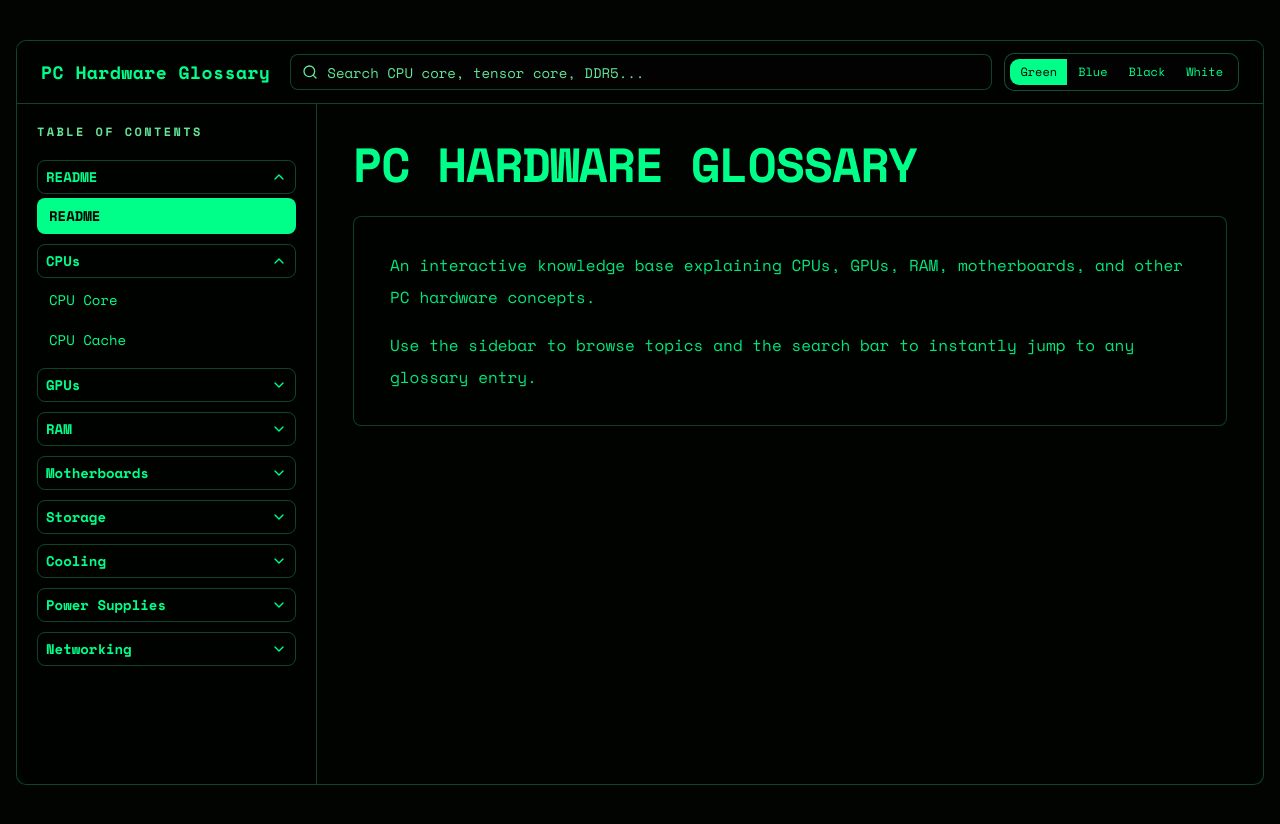
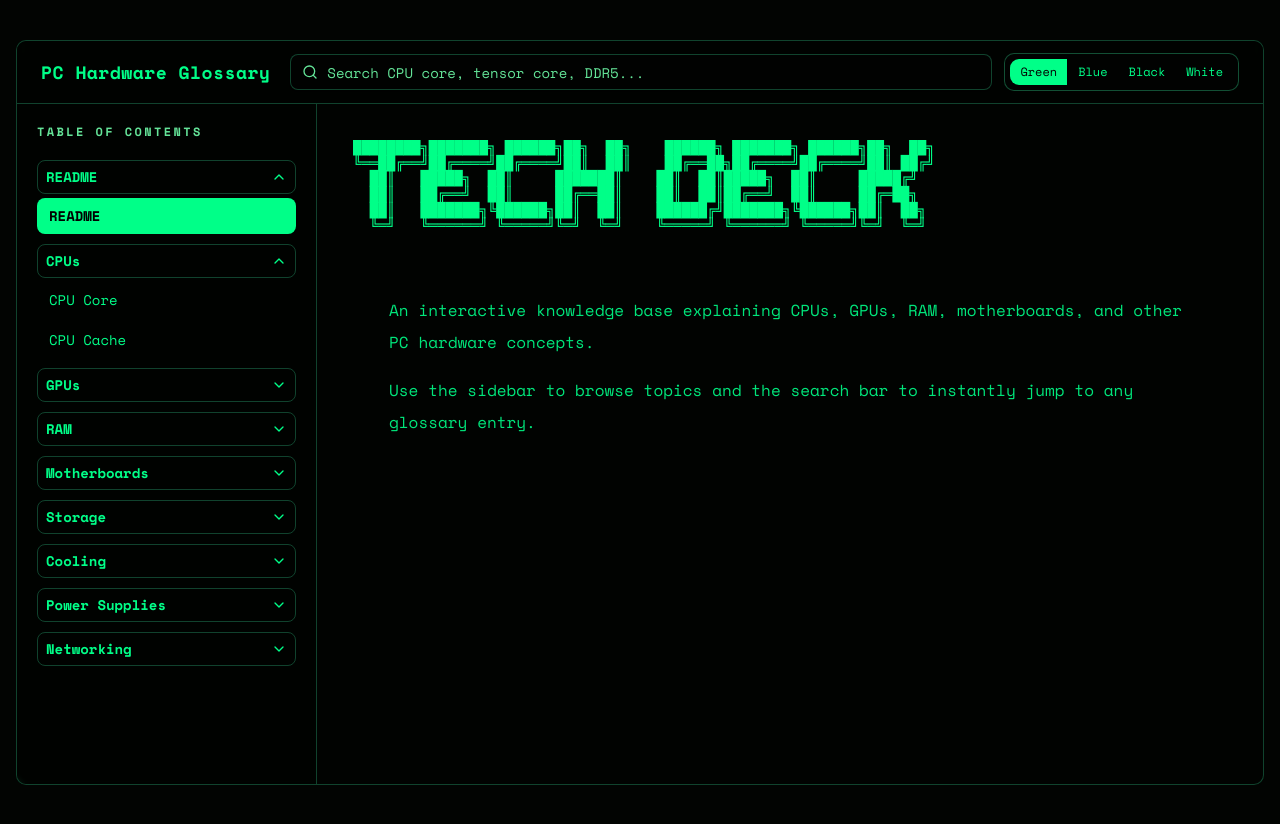
Before and after one commit to Caust2c/bitwarssite, a Next.js app: page / in a window 1280 px wide. Built offline with nearby package versions, Linux system fonts and the light colour scheme.

Commit message:
Added ASCII styling, animation on changing subsection, and free text for better appeal

```diff
--- a/components/docs/topic-section.tsx
+++ b/components/docs/topic-section.tsx
@@ -1,4 +1,11 @@
 import type { Topic } from "@/lib/hardware-topics"
+
+const ASCII_HEADER = `████████╗███████╗ ██████╗██╗  ██╗    ██████╗ ███████╗ ██████╗██╗  ██╗
+╚══██╔══╝██╔════╝██╔════╝██║  ██║    ██╔══██╗██╔════╝██╔════╝██║ ██╔╝
+  ██║   █████╗  ██║     ███████║    ██║  ██║█████╗  ██║     █████╔╝
+  ██║   ██╔══╝  ██║     ██╔══██║    ██║  ██║██╔══╝  ██║     ██╔═██╗
+  ██║   ███████╗╚██████╗██║  ██║    ██████╔╝███████╗╚██████╗██║  ██╗
+  ╚═╝   ╚══════╝ ╚═════╝╚═╝  ╚═╝    ╚═════╝ ╚══════╝ ╚═════╝╚═╝  ╚═╝`
 
 export function TopicSection({ topic }: { topic: Topic }) {
   const isReadme = topic.id === "readme"
@@ -6,12 +13,20 @@ export function TopicSection({ topic }: { topic: Topic }) {
   return (
     <article className="mx-auto flex w-full max-w-4xl flex-col items-start justify-start space-y-7 text-left">
       <header className="w-full space-y-3">
-        <h1 className="text-3xl font-black tracking-tight sm:text-4xl lg:text-5xl">
-          {topic.title}
-        </h1>
+        {isReadme ? (
+          <div className="w-full overflow-x-auto">
+            <pre className="w-max min-w-full whitespace-pre text-[8px] leading-[1.12] font-bold sm:text-[10px] md:text-xs lg:text-sm">
+              {ASCII_HEADER}
+            </pre>
+          </div>
+        ) : (
+          <h1 className="text-3xl font-black tracking-tight sm:text-4xl lg:text-5xl">
+            {topic.title}
+          </h1>
+        )}
       </header>
 
-      <section className="w-full space-y-4 rounded-md border border-border/55 bg-background/35 px-8 py-7 backdrop-blur-[2px] sm:px-9 sm:py-8">
+      <section className="w-full max-h-[70vh] space-y-4 overflow-y-auto px-8 py-7 sm:px-9 sm:py-8">
         {topic.paragraphs.map((paragraph) => (
           <p key={paragraph} className="text-base leading-8 text-foreground/90">
             {paragraph}
```
